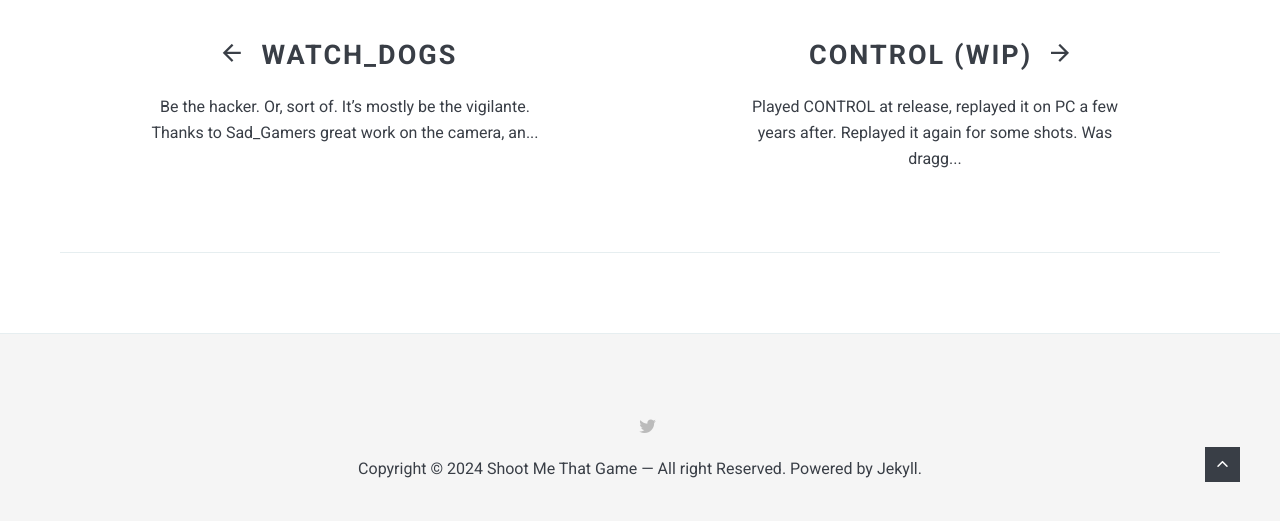
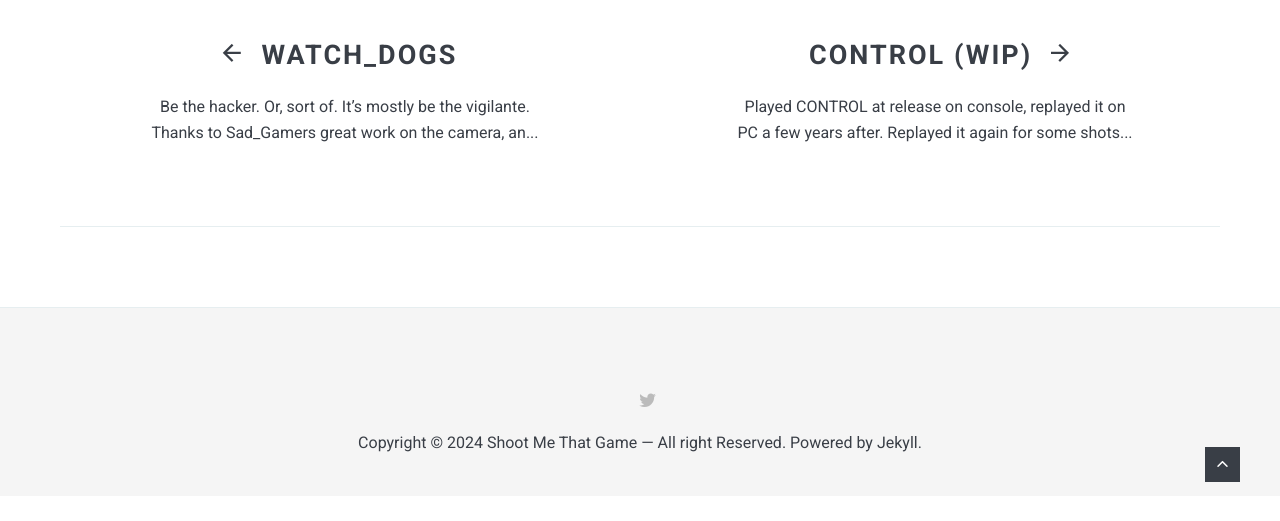
Before and after one commit to AnticOwl/anticowl.github.io, a Jekyll site: the page built from _posts/2024-07-21-Doom-Eternal.md, in a window 1280 px wide and 900 px high, scrolled down 3469 px, cut to the strip 378-899 px from the top of the window. Built offline with Jekyll 4.4.1, drawn with Linux system fonts in a browser that asks for light colours; nearby versions of some CDN libraries; after the commit the page ends 4343 px from its top, so only the background shows below that.

Commit message:
Update 2024-07-23-CONTROL.md

```diff
--- a/_posts/2024-07-23-CONTROL.md
+++ b/_posts/2024-07-23-CONTROL.md
@@ -6,7 +6,7 @@
 tags:   Screenshooting
 ---
 
-Played CONTROL at release, replayed it on PC a few years after. Replayed it again for some shots. Was dragged back in it a few months ago.
+Played CONTROL at release on console, replayed it on PC a few years after. Replayed it again for some shots. Dragged back in it a few months ago.
 Nothing to say. No, you cannot escape Jessie!
 
 ## Required
```
